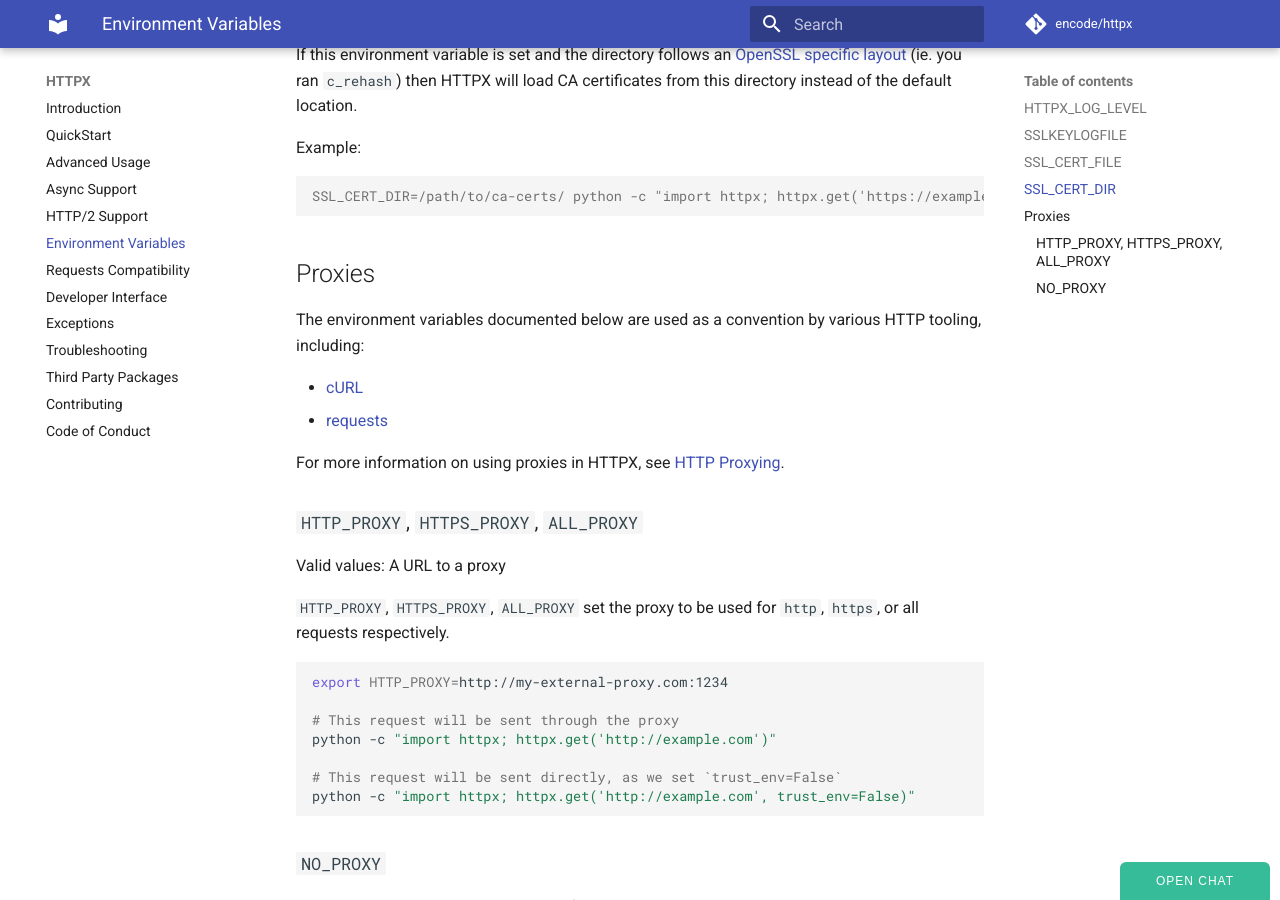
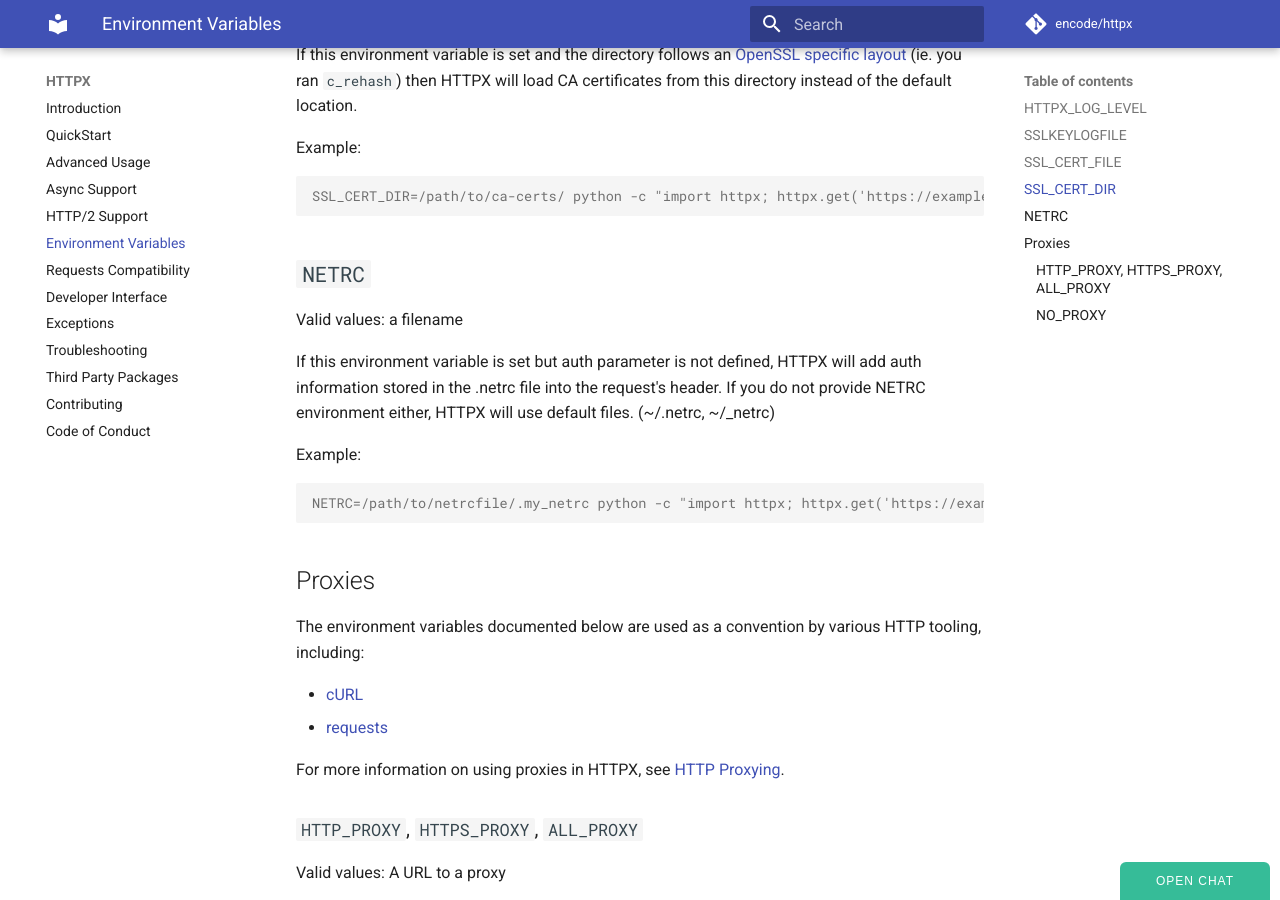
Before and after one commit to CarolinaBentrescas/httpx2, an MkDocs documentation site: the page built from docs/environment_variables.md, in a window 1280 px wide and 900 px high, scrolled down 2747 px. Built offline with MkDocs 1.6.1 and Material for MkDocs 9.7.7, drawn with Linux system fonts in a browser that asks for light colours; comment, search, counter and statistics services are not loaded.

Commit message:
Add netrc environment variable into the documentation (#1675)
* Adding netrc environment variable documentation

* Update docs/environment_variables.md

Co-authored-by: Tom Christie <tom@tomchristie.com>

* Modifications about netrcfile environment variable

* Change uppercase "A" in netrcfile env variable into lowercase

* Added some words and a dot before "my_netrc" in the console example

* changed a typo "rather that" into "rather than" in advanced.md

* changed netrc environment variable in example part

* modified title for netrc environment variable part in doc

* Deleted the dot in title of netrc environment variable

Co-authored-by: Tom Christie <tom@tomchristie.com>

````diff
--- a/docs/environment_variables.md
+++ b/docs/environment_variables.md
@@ -132,6 +132,18 @@ Example:
 SSL_CERT_DIR=/path/to/ca-certs/ python -c "import httpx; httpx.get('https://example.com')"
 ```
 
+## `NETRC`
+
+Valid values: a filename
+
+If this environment variable is set but auth parameter is not defined, HTTPX will add auth information stored in the .netrc file into the request's header. If you do not provide NETRC environment either, HTTPX will use default files. (~/.netrc, ~/_netrc)
+
+Example:
+
+```console
+NETRC=/path/to/netrcfile/.my_netrc python -c "import httpx; httpx.get('https://example.com')"
+```
+
 ## Proxies
 
 The environment variables documented below are used as a convention by various HTTP tooling, including:
````
Also changed, not shown: docs/advanced.md (+1 -1 lines).
